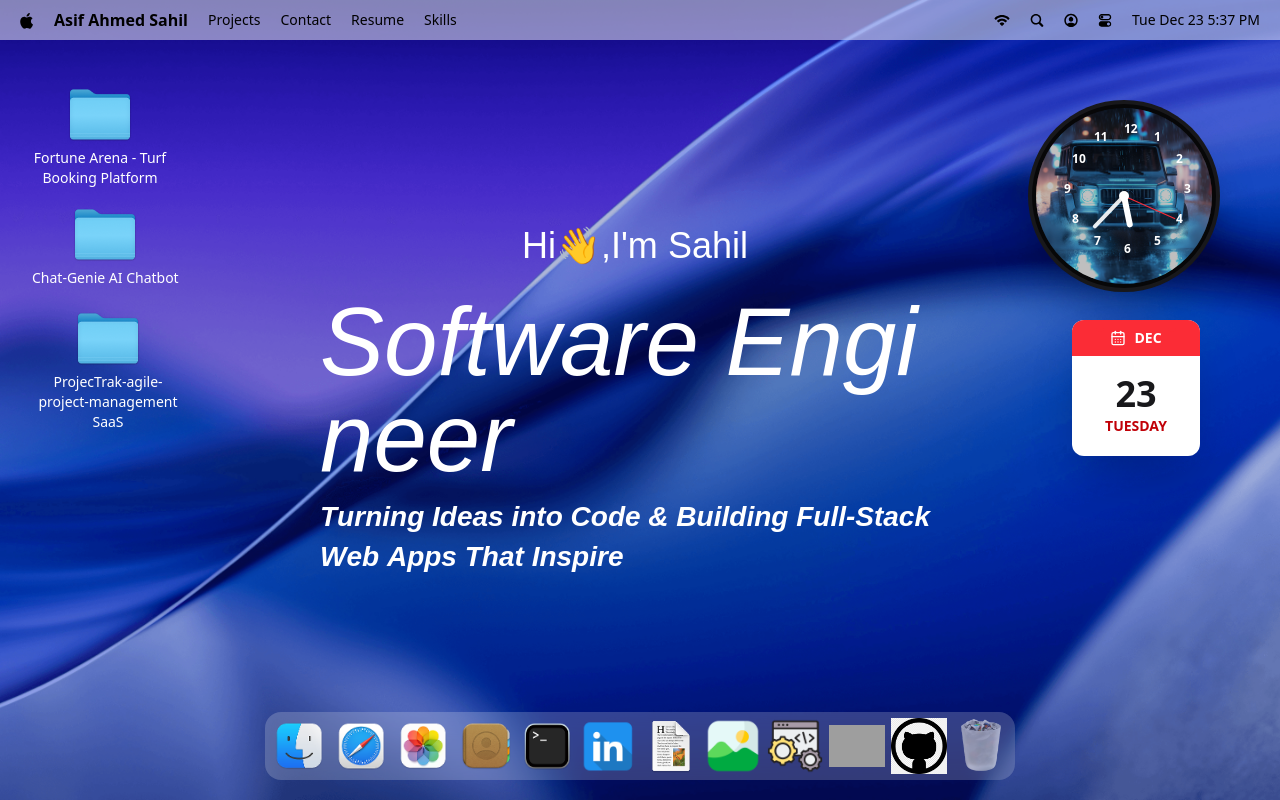
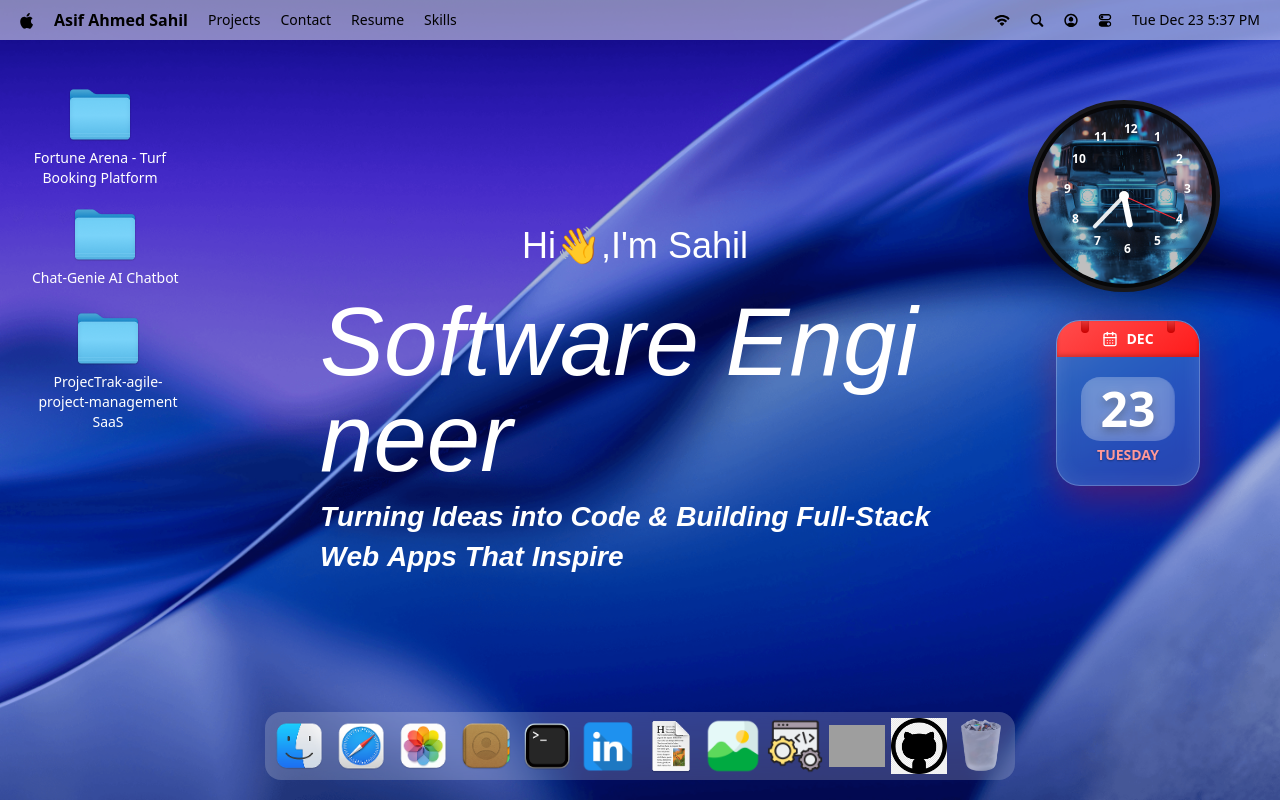
Before and after one commit to AsifAhmedSahil/new-project-react, a React (Vite) app: page / in a window 1280 px wide. Built offline with nearby package versions, Linux system fonts and the light colour scheme; grey boxes are pictures that could not be loaded; a web font is replaced by a local one.

Commit message:
calender glass morphism

```diff
--- a/src/components/CalendarSquare.jsx
+++ b/src/components/CalendarSquare.jsx
@@ -1,4 +1,5 @@
-'use client'
+'use client';
+
 import { useEffect, useState, useRef, useLayoutEffect } from "react";
 import { CalendarDays } from "lucide-react";
 import gsap from "gsap";
@@ -6,16 +7,17 @@ import { Draggable } from "gsap/Draggable";
 
 gsap.registerPlugin(Draggable);
 
-const DesktopCalendar = () => {
+export default function DesktopCalendar3D() {
   const [date, setDate] = useState(new Date());
   const calendarRef = useRef(null);
-  const dragInstance = useRef(null);
 
+  // Update date every minute
   useEffect(() => {
     const i = setInterval(() => setDate(new Date()), 60 * 1000);
     return () => clearInterval(i);
   }, []);
 
+  // GSAP Draggable + 3D tilt effect
   useLayoutEffect(() => {
     const el = calendarRef.current;
     if (!el) return;
@@ -27,9 +29,25 @@ const DesktopCalendar = () => {
       bounds: "body",
       cursor: "grab",
       activeCursor: "grabbing",
+      onPress() {
+        gsap.to(el, { scale: 1.05 });
+      },
+      onRelease() {
+        gsap.to(el, { scale: 1 });
+      },
+      onDrag() {
+        const rect = el.getBoundingClientRect();
+        const centerX = rect.left + rect.width / 2;
+        const centerY = rect.top + rect.height / 2;
+        const mouseX = window.event.clientX;
+        const mouseY = window.event.clientY;
+
+        const rotateY = ((mouseX - centerX) / rect.width) * 20; // tilt X
+        const rotateX = ((centerY - mouseY) / rect.height) * 20; // tilt Y
+
+        gsap.to(el, { rotationY: rotateY, rotationX: rotateX, transformPerspective: 800, transformOrigin: "center" });
+      },
     })[0];
-
-    dragInstance.current = instance;
 
     return () => instance.kill();
   }, []);
@@ -41,29 +59,74 @@ const DesktopCalendar = () => {
   return (
     <div
       ref={calendarRef}
-      className="relative w-32 rounded-xl bg-white shadow-2xl overflow-hidden select-none cursor-grab"
+      className="relative w-36 rounded-3xl overflow-hidden select-none cursor-grab"
+      style={{
+        perspective: 1000,
+        background: "rgba(255,255,255,0.15)",
+        backdropFilter: "blur(12px)",
+        border: "1px solid rgba(255,255,255,0.25)",
+        boxShadow: "0 15px 40px rgba(255,0,0,0.3), inset 0 0 20px rgba(255,255,255,0.1)",
+        transformStyle: "preserve-3d",
+        transition: "transform 0.2s ease-out",
+      }}
     >
       {/* RED WIRES */}
-      <div className="absolute -top-3 left-6 w-2 h-6 bg-red-500 rounded-full" />
-      <div className="absolute -top-3 right-6 w-2 h-6 bg-red-500 rounded-full" />
+      <div
+        className="absolute -top-3 left-6 w-2 h-6 rounded-full"
+        style={{
+          background: "linear-gradient(to bottom, #ff6b6b, #c90000)",
+          boxShadow: "inset 0 2px 2px rgba(0,0,0,0.2)",
+        }}
+      />
+      <div
+        className="absolute -top-3 right-6 w-2 h-6 rounded-full"
+        style={{
+          background: "linear-gradient(to bottom, #ff6b6b, #c90000)",
+          boxShadow: "inset 0 2px 2px rgba(0,0,0,0.2)",
+        }}
+      />
 
       {/* HEADER */}
-      <div className="bg-red-500 text-white flex items-center justify-center gap-2 py-2">
+      <div
+        className="flex items-center justify-center gap-2 py-2 text-white rounded-t-2xl"
+        style={{
+          background: "linear-gradient(145deg, #ff4d4d, #ff1a1a)",
+          boxShadow: "inset 0 -2px 4px rgba(0,0,0,0.2)",
+        }}
+      >
         <CalendarDays size={16} />
         <span className="text-sm font-semibold uppercase">{month}</span>
       </div>
 
       {/* BODY */}
       <div className="flex flex-col items-center justify-center py-5">
-        <span className="text-4xl font-bold text-zinc-900 leading-none">
+        {/* Floating glass number */}
+        <span
+          className="text-5xl font-bold leading-none"
+          style={{
+            textShadow:
+              "0 4px 8px rgba(0,0,0,0.3), 0 0 10px rgba(255,255,255,0.2)",
+            background: "rgba(255,255,255,0.2)",
+            padding: "0.5rem 1.2rem",
+            borderRadius: "1.2rem",
+            backdropFilter: "blur(6px)",
+            color: "white",
+            transform: "translateZ(20px)",
+          }}
+        >
           {dayNum}
         </span>
-        <span className="mt-1 text-sm font-bold text-red-700 uppercase">
+        <span
+          className="mt-1 text-sm font-bold uppercase"
+          style={{
+            color: "#ff9999",
+            textShadow: "0 1px 2px rgba(0,0,0,0.3)",
+            transform: "translateZ(10px)",
+          }}
+        >
           {day}
         </span>
       </div>
     </div>
   );
-};
-
-export default DesktopCalendar;
+}
```
